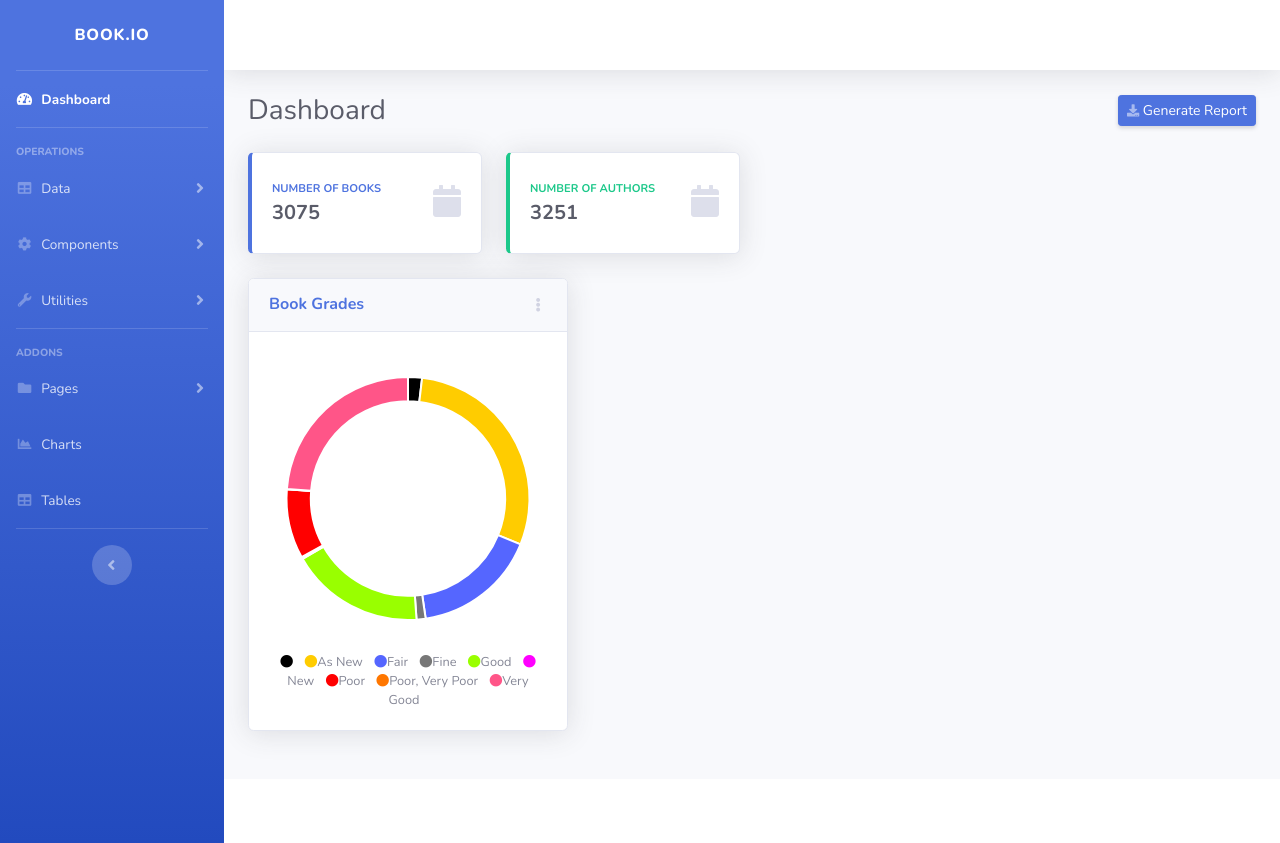
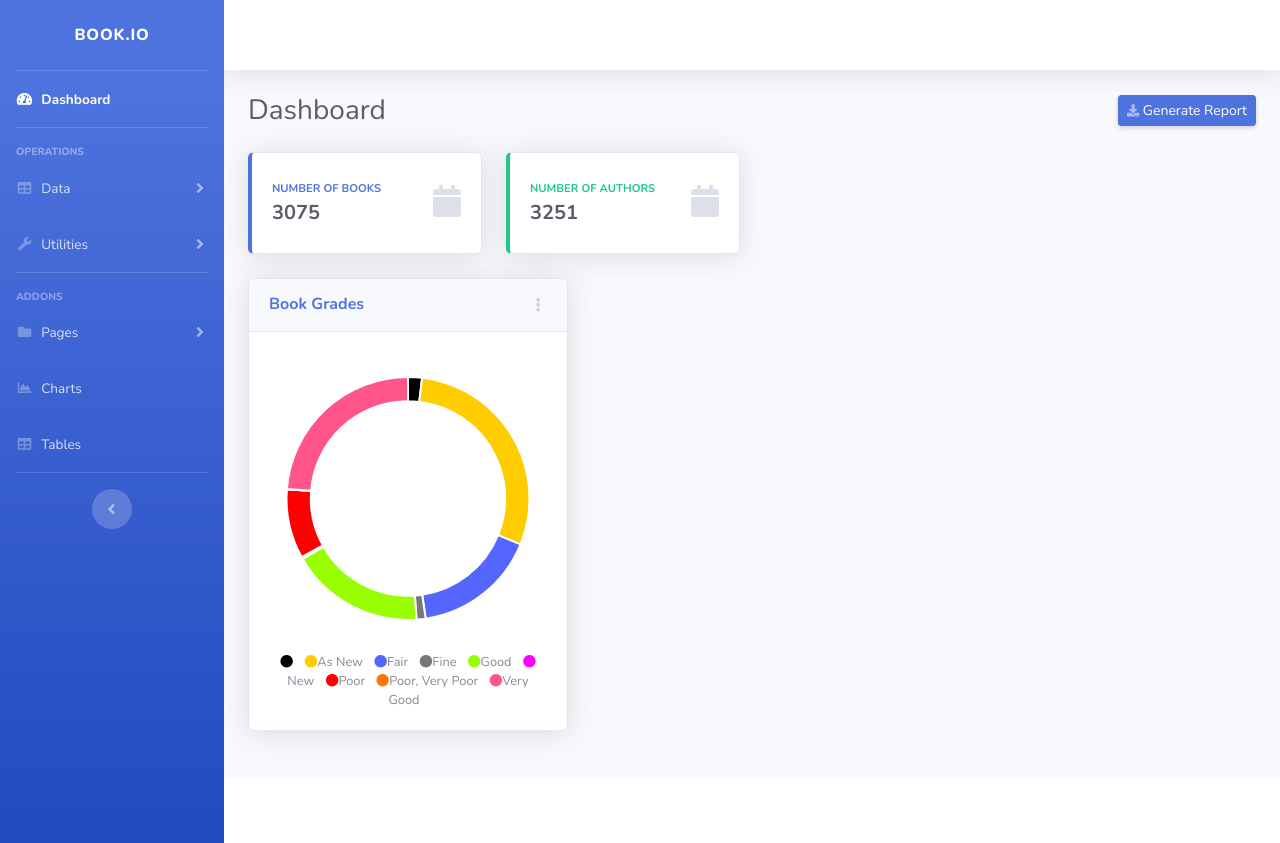
Before and after one commit to firecannons/CS5300ProgProj4, a PHP site: page / in a window 1280 px wide. Run offline with PHP 8.4, Linux system fonts and the light colour scheme; data comes from the database, SQL or seed files in the repository.

Commit message:
Fixed sidebar issue in index page.

```diff
--- a/index.php
+++ b/index.php
@@ -77,21 +77,6 @@
             <h6 class="collapse-header">Custom Components:</h6>
             <a class="collapse-item" href="books.php">Books</a>
             <a class="collapse-item" href="authors.php">Authors</a>
-          </div>
-        </div>
-      </li>
-
-      <!-- Nav Item - Pages Collapse Menu -->
-      <li class="nav-item">
-        <a class="nav-link collapsed" href="#" data-toggle="collapse" data-target="#collapseTwo" aria-expanded="true" aria-controls="collapseTwo">
-          <i class="fas fa-fw fa-cog"></i>
-          <span>Components</span>
-        </a>
-        <div id="collapseTwo" class="collapse" aria-labelledby="headingTwo" data-parent="#accordionSidebar">
-          <div class="bg-white py-2 collapse-inner rounded">
-            <h6 class="collapse-header">Custom Components:</h6>
-            <a class="collapse-item" href="buttons.html">Buttons</a>
-            <a class="collapse-item" href="cards.html">Cards</a>
           </div>
         </div>
       </li>
```
